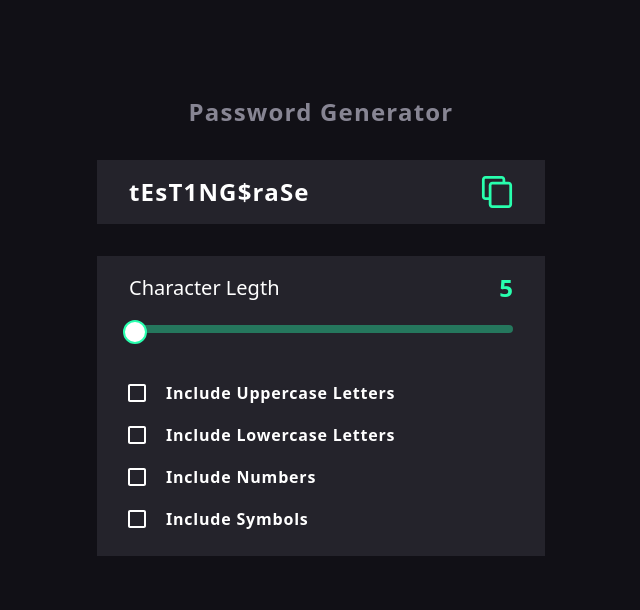
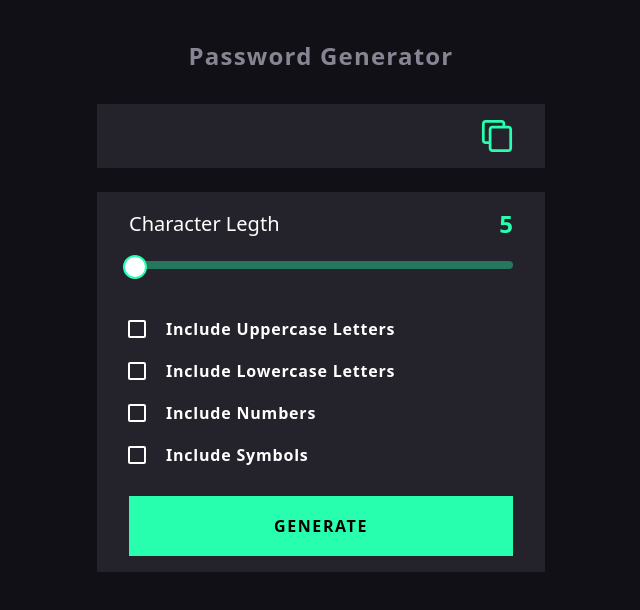
Before and after one commit to ComboTWTW/password-generator, a React (Vite) app: page / in a window 1280 px wide. Shown: the top 610 px of the page, without its empty margins (319-959 px from the left). Built offline with nearby package versions, Linux system fonts and the light colour scheme.

Commit message:
almost done ready to deploying

```diff
--- a/package.json
+++ b/package.json
@@ -11,6 +11,7 @@
   "dependencies": {
     "@material-ui/core": "^4.12.4",
     "@material-ui/icons": "^4.11.3",
+    "@mui/material": "^5.11.8",
     "react": "^18.2.0",
     "react-dom": "^18.2.0"
   },
--- a/src/App.tsx
+++ b/src/App.tsx
@@ -1,24 +1,25 @@
 import Menu from "./components/Menu"
 import Password from "./components/Password"
 import { style } from "./style"
+import { useState } from "react";
 
 
-const App = () => (
+const App = () => {
+
+
+  return <div className={` bg-veryDark h-screen w-full flex justify-center`}>
+    <div className={`container md:max-w-md mt-10 flex flex-col ${style.spaceY}`}>
+
+      <h1 className="md:text-2xl text-xl tracking-wider text-lightGray font-semibold text-center">Password Generator</h1>
 
 
 
-  <div className={` bg-veryDark h-screen w-full overflow-hidden flex justify-center`}>
-    <div className={`container md:max-w-md mt-24 flex flex-col ${style.spaceY}`}>
+      <Menu/>
 
-      <h1 className="md:text-2xl text-xl tracking-wider text-lightGray font-semibold text-center">Password Generator</h1>
-
-      <Password />
-
-      <Menu />
 
     </div>
   </div>
-)
+}
 
 
 
--- a/src/components/Menu.tsx
+++ b/src/components/Menu.tsx
@@ -1,8 +1,12 @@
-import React, { useState } from "react"
-import { style } from "../style"
-import { PrettoSlider, CustomCheck } from '../constants/indexMUI'
+import React, { useState } from "react";
+import { style } from "../style";
+import { PrettoSlider, CustomCheck,  } from '../constants/indexMUI';
 import { list } from '../constants/indexText';
 import { passwordGenerator } from "../functions/passwordGenerator";
+import Password from "../components/Password"
+
+
+
 
 const Menu = () => {
 
@@ -34,14 +38,20 @@ const Menu = () => {
         setMenu({...menu, [check]:event.target.checked})
     }
 
-    console.log(passwordGenerator(menu));
+    const [password, setPassword] = useState<string>("");
 
-
+    const wordRender = (menu:menuT) => {
+        const word = passwordGenerator(menu)
+        console.log(word)
+        setPassword(word);
+    }
 
     return <div className="flex flex-col">
-        <div className={`bg-cardDark ${style.padding} space-y-5`}>
+        <Password password={password}/>
+        <div className={`bg-cardDark ${style.padding} space-y-5 mt-6`}>
 
             <div className="flex flex-col md:gap-2">
+                {/* Slider Section */}
                 <div className="flex flex-row justify-between items-center">
                     <p className={`${style.textRegular} text-white justify-start`} >Character Legth</p>
                     <p className='justify-end text-2xl font-bold text-green'>{menu.leng}</p>
@@ -58,7 +68,7 @@ const Menu = () => {
                     />
                 </div>
             </div>
-
+            {/* Checkbox Section */}
             <div className="">
                 <ul className="flex flex-col">
                     {list.map((item) => (
@@ -72,6 +82,14 @@ const Menu = () => {
                     ))}
                 </ul>
             </div>
+            {/* Strength Section */}
+
+            {/* GenerateButton Section */}
+            <div className="">
+                <button className={`${style.button}`} onClick={() => wordRender(menu)}>
+                    GENERATE
+                </button>
+            </div>
 
         </div>
     </div>
--- a/src/components/Password.tsx
+++ b/src/components/Password.tsx
@@ -1,14 +1,15 @@
 import icon from "../assets/copy-icon.svg"
 import { style } from "../style"
 
-const Password = () => (
-    <div className={`flex flex-col`}>
+const Password = (word:any) => {
+    console.log(word.password)
+    return <div className={`flex flex-col`}>
         <div className={`${style.padding} flex flex-row bg-cardDark justify-between items-center`}>
-          <p className="md:text-2xl text-xl tracking-wider font-semibold text-white justify-start">tEsT1NG$raSe</p>
-          <img src={icon} alt="copy" className="justify-end h-[32px] w-[32px] "/>
+          <p className="md:text-2xl text-xl tracking-wider font-semibold text-white justify-start">{word.password}</p>
+          <img src={icon} alt="copy" className="justify-end h-[32px] w-[32px] active:bg-white cursor-pointer" onClick={() => {navigator.clipboard.writeText(word.password)}}/>
         </div>
 
       </div>
-)
+}
 
 export default Password
--- a/src/constants/indexMUI.ts
+++ b/src/constants/indexMUI.ts
@@ -6,10 +6,12 @@ export const PrettoSlider = withStyles({
     root: {
       color: 'rgb(40, 255, 174)',
       height: 8,
+
     },
     thumb: {
       height: 24,
       width: 24,
+      bottom: 3,
       backgroundColor: '#fff',
       border: '2px solid currentColor',
       '&:focus, &:hover, &$active': {
--- a/src/functions/passwordGenerator.ts
+++ b/src/functions/passwordGenerator.ts
@@ -7,7 +7,7 @@ type menuT = {
 }
 
 export const passwordGenerator = (menuObj:menuT) => {
-    const numbersArray = [1, 2, 3, 4, 5, 6, 7, 8, 9, 0];
+    const numbersArray = [1, 2, 3, 4, 5, 6, 7, 8, 9, 0,1, 2, 3, 4, 5, 6, 7, 8, 9, 0,1, 2, 3, 4, 5, 6, 7, 8, 9, 0,];
     const symbolsArray = ['!', '@', '#', '$', '%', '^', '&', '*', '(', ')'];
     const characterCodes = Array.from(Array(26)).map((_e, i) => i + 97);
 
@@ -29,7 +29,6 @@ export const passwordGenerator = (menuObj:menuT) => {
           ...(numbers ? numbersArray : []),
           ...(symbols ? symbolsArray : []),
         ];
-        console.log(availableCharacters)
         const shuffleArray = (ar:any) => ar.sort(() => Math.random() - 0.5);
         const characters = shuffleArray(availableCharacters).slice(0, length);
         return characters.join('');
--- a/src/style.ts
+++ b/src/style.ts
@@ -3,4 +3,5 @@ export const style = {
     padding: "py-4 px-4 md:py-4 md:px-8",
     text: "md:text-2xl text-xl",
     textRegular: "md:text-xl text-xl",
+    button: "bg-green w-full py-4 text-center font-bold cursor-pointer tracking-widest active:bg-cardDark border-solid border-2 border-green active:text-green active:border-solid active:border-2 active:border-green",
 }
```
Also changed, not shown: 1 other file (tests, documents, lock files or other folders).
